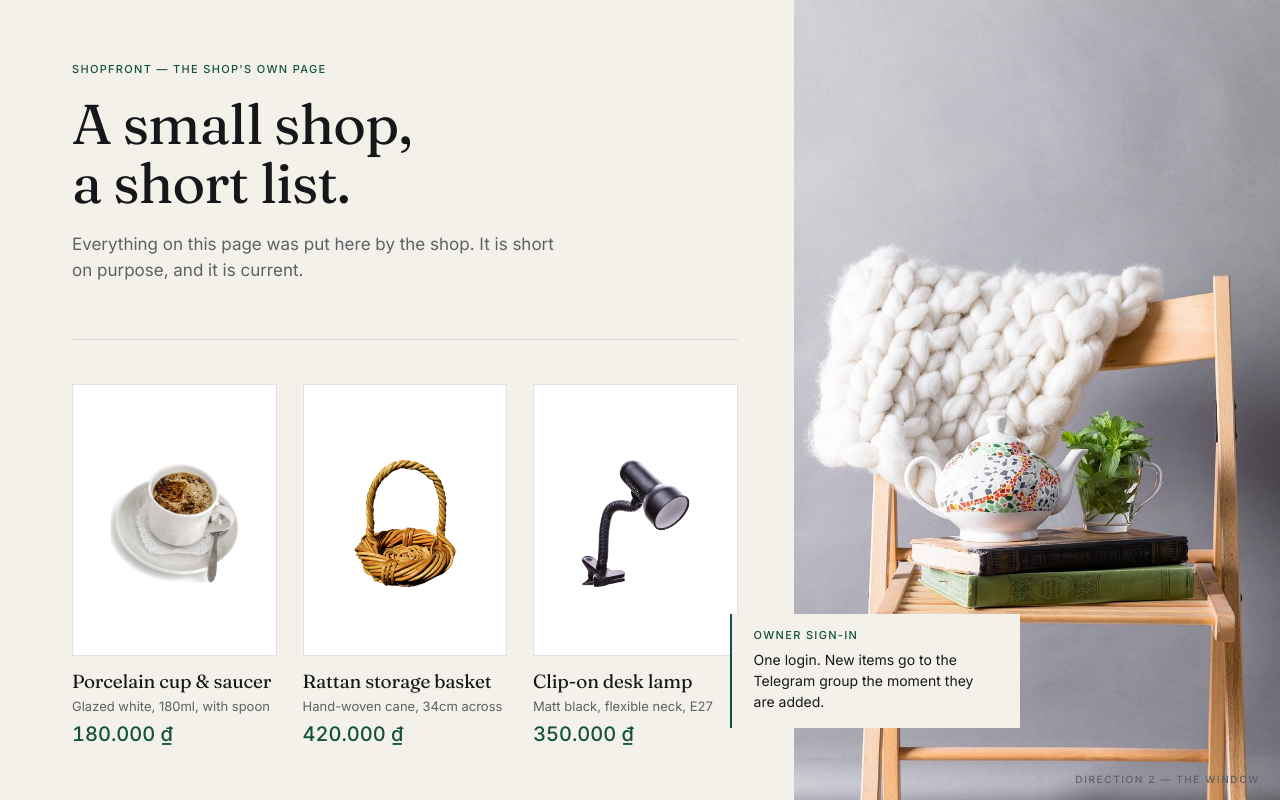
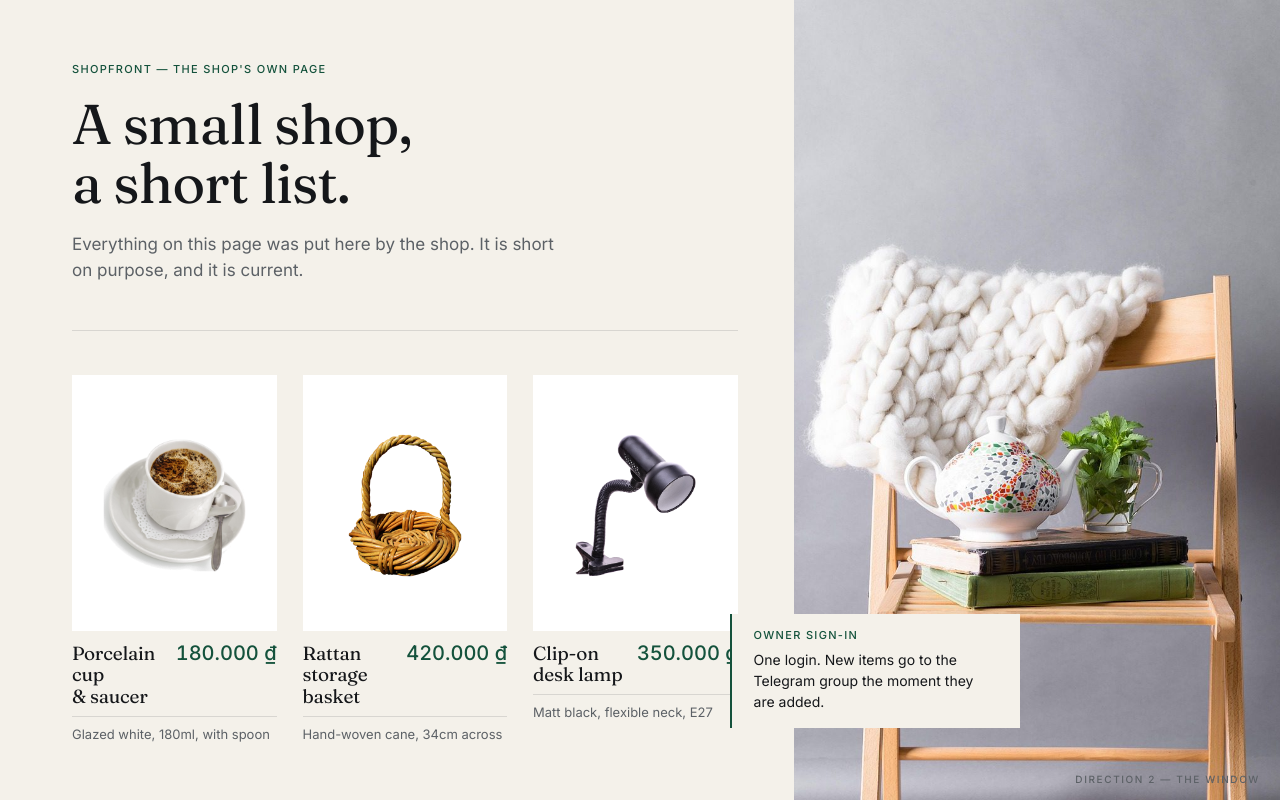
Before and after one commit to ThanhNV121097/project-065a17ca, a React (Vite) app in the folder code/frontend/: page /directions-2 in a window 1280 px wide. Built offline with nearby package versions, Linux system fonts and the light colour scheme.

Commit message:
design: direction 2 — give the picture the tile, set name against price on a rule

```diff
--- a/code/frontend/src/directions.tsx
+++ b/code/frontend/src/directions.tsx
@@ -123,12 +123,14 @@ export function DirectionWindow() {
         <div style={{ marginTop: "auto", paddingTop: 44, borderTop: `1px solid ${line}`, display: "grid", gridTemplateColumns: "repeat(3, 1fr)", gap: 26 }}>
           {three.map((it) => (
             <article key={it.name}>
-              <div style={{ background: surface, aspectRatio: "3 / 4", display: "flex", alignItems: "center", justifyContent: "center", padding: 22, border: `1px solid ${line}` }}>
+              <div style={{ background: surface, aspectRatio: "4 / 5", display: "flex", alignItems: "center", justifyContent: "center", padding: 14 }}>
                 <img src={it.img} alt={it.name} style={{ width: "100%", height: "100%", objectFit: "contain", objectPosition: "center 55%" }} />
               </div>
-              <h2 style={{ margin: "14px 0 0", font: "400 19px/1.2 Fraunces, serif", letterSpacing: "-0.01em" }}>{it.name}</h2>
-              <p style={{ margin: "4px 0 8px", font: "400 13px/1.45 Inter, sans-serif", color: soft }}>{it.note}</p>
-              <p style={{ margin: 0, font: "500 20px/1 Inter, sans-serif", color: accent, ...tab }}>{it.price} ₫</p>
+              <div style={{ display: "flex", alignItems: "baseline", justifyContent: "space-between", gap: 10, marginTop: 12, paddingBottom: 8, borderBottom: `1px solid ${line}` }}>
+                <h2 style={{ margin: 0, font: "400 19px/1.15 Fraunces, serif", letterSpacing: "-0.01em" }}>{it.name}</h2>
+                <p style={{ margin: 0, font: "500 20px/1 Inter, sans-serif", color: accent, whiteSpace: "nowrap", ...tab }}>{it.price} ₫</p>
+              </div>
+              <p style={{ margin: "8px 0 0", font: "400 13px/1.45 Inter, sans-serif", color: soft }}>{it.note}</p>
             </article>
           ))}
         </div>
```
